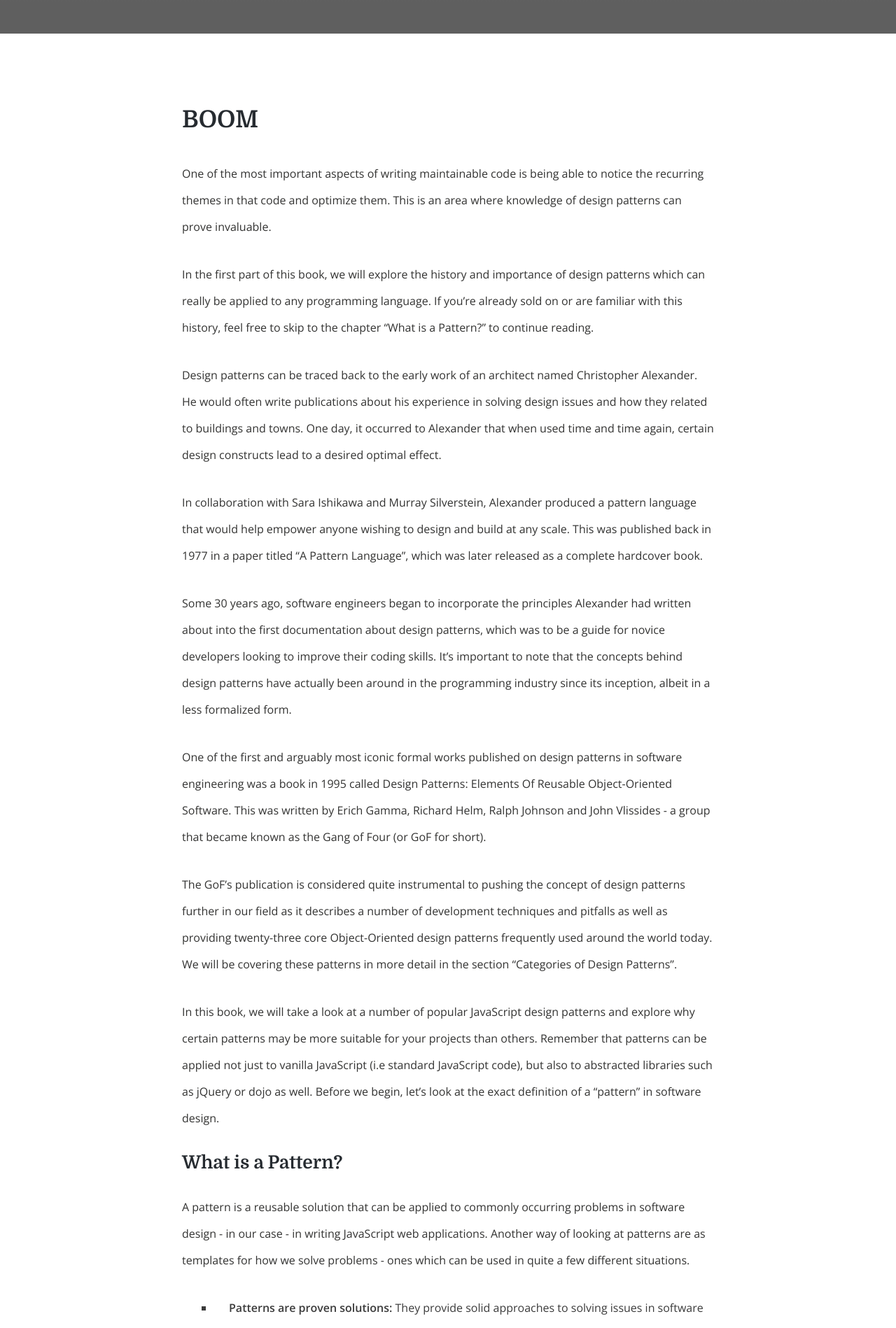
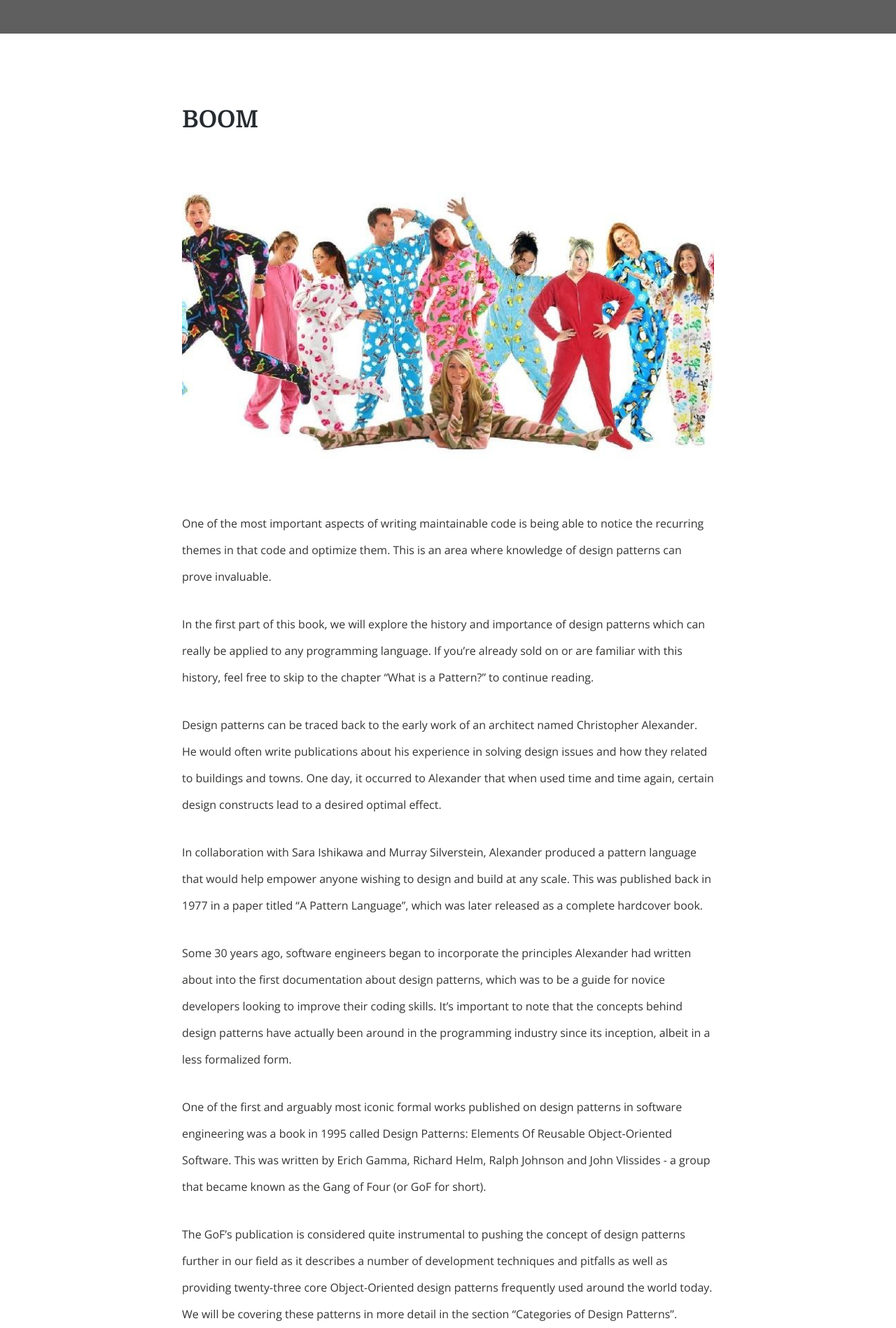
Before and after one commit to changarocc/contextdallas, a Jekyll site: the page built from _posts/2014-07-19-javascript-design-patterns-introduction.markdown, in a window 1280 px wide. Shown: the part 852-2750 px from the top of the page at 70% size. Built offline with Jekyll 4.4.1, drawn with Linux system fonts in a browser that asks for light colours; nearby versions of some CDN libraries; grey boxes are pictures that could not be loaded.

Commit message:
Test Image

```diff
--- a/_posts/2014-07-19-javascript-design-patterns-introduction.markdown
+++ b/_posts/2014-07-19-javascript-design-patterns-introduction.markdown
@@ -10,6 +10,7 @@ published: true
 ---
 
 #BOOM
+![Pajama-Party1.jpg]({{site.baseurl}}/media/Pajama-Party1.jpg)
 
 One of the most important aspects of writing maintainable code is being able to notice the recurring themes in that code and optimize them. This is an area where knowledge of design patterns can prove invaluable.
 
```
